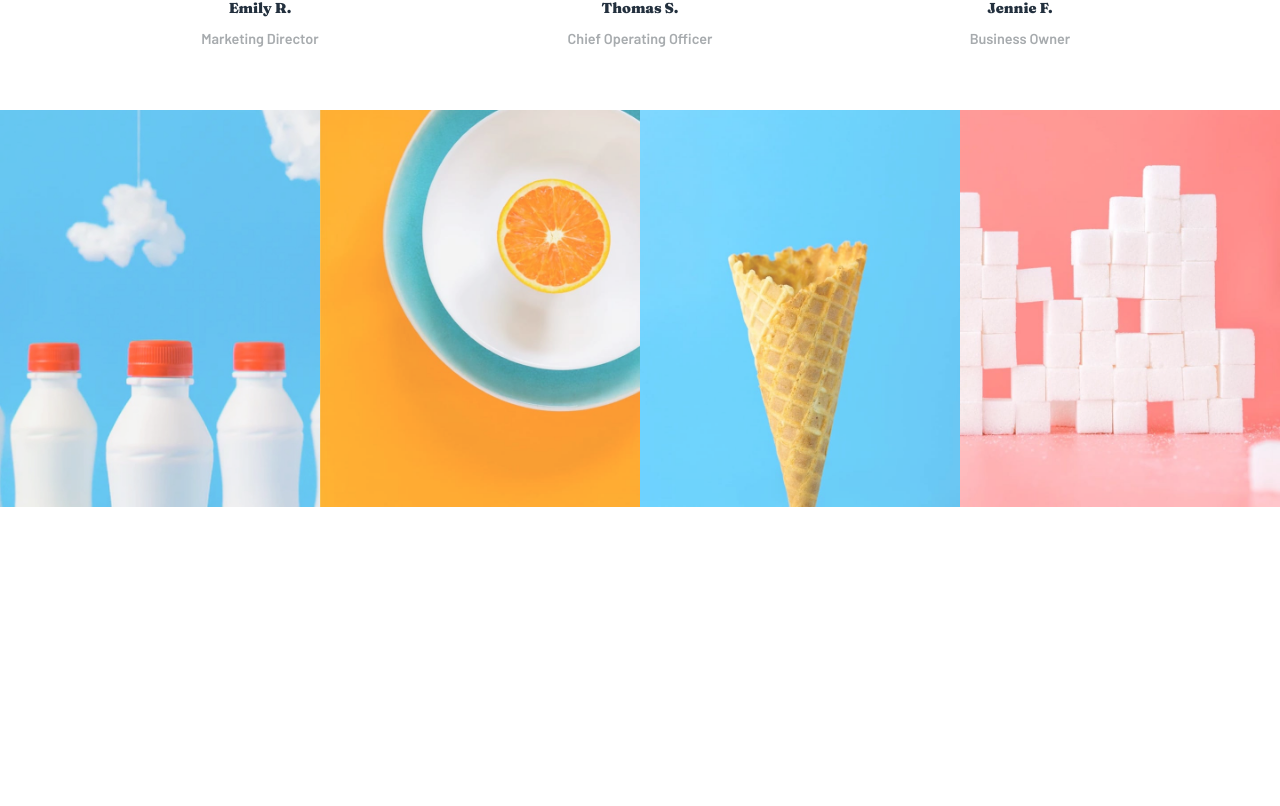
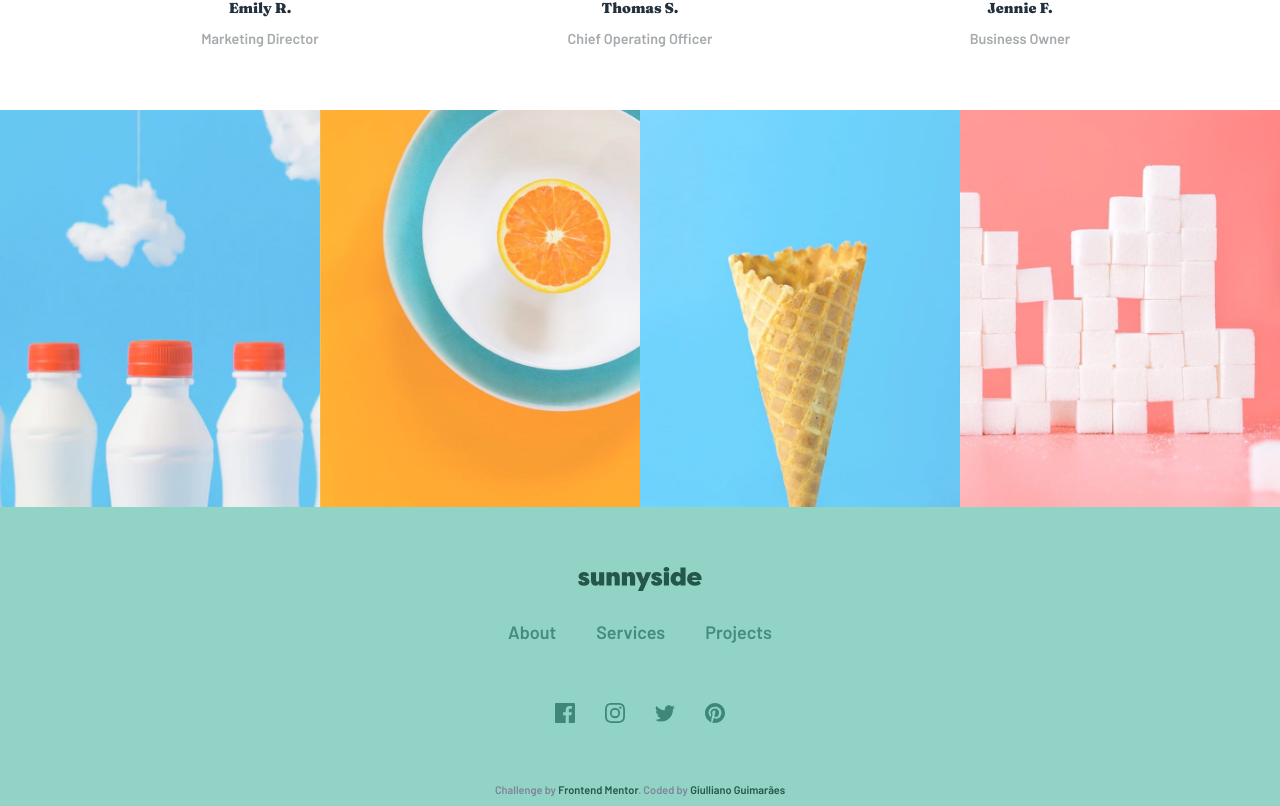
Before and after one commit to giullianoth/SunnysideAgencyLandingPage_FrontendMentor_React, a React (Vite) app: page / in a window 1280 px wide. Shown: the part 2739-3545 px from the top of the page. Before the commit the page ends 3246 px from the top, so only its background shows below. Built offline with nearby package versions, Linux system fonts and the light colour scheme.

Commit message:
footer section

```diff
--- a/src/App.jsx
+++ b/src/App.jsx
@@ -1,4 +1,4 @@
-// import Footer from "./components/page/Footer"
+import Footer from "./components/page/Footer"
 import Gallery from "./components/page/Gallery"
 import Header from "./components/page/Header"
 import Headline from "./components/page/Headline"
@@ -17,7 +17,7 @@ function App() {
         <Testimonials />
         <Gallery />
       </main>
-      {/* <Footer /> */}
+      <Footer />
     </>
   )
 }
--- /dev/null
+++ b/src/components/common/SocialMenu/SocialMenu.module.css
@@ -0,0 +1,6 @@
+.socialMenu {
+    display: flex;
+    justify-content: center;
+    align-items: center;
+    column-gap: 30px;
+}
--- /dev/null
+++ b/src/components/common/SocialMenu/index.jsx
@@ -0,0 +1,25 @@
+import styles from './SocialMenu.module.css'
+import facebookIcon from "../../../assets/images/icon-facebook.svg"
+import instagramIcon from "../../../assets/images/icon-instagram.svg"
+import twitterIcon from "../../../assets/images/icon-twitter.svg"
+import pinterestIcon from "../../../assets/images/icon-pinterest.svg"
+import SocialMenuItem from '../SocialMenuItem'
+import { socialMenu } from '../../../defs/definitions'
+
+const icons = [facebookIcon, instagramIcon, twitterIcon, pinterestIcon]
+
+const SocialMenu = () => {
+    return (
+        <ul className={styles.socialMenu}>
+            {socialMenu.map((item, index) => (
+                <SocialMenuItem
+                    key={`social-menu-item-${index + 1}`}
+                    icon={item.icon(icons[index])}
+                    platform={item.platform}
+                    url={item.url} />
+            ))}
+        </ul>
+    )
+}
+
+export default SocialMenu
--- /dev/null
+++ b/src/components/common/SocialMenuItem/SocialMenuItem.module.css
@@ -0,0 +1,9 @@
+.socialItem {
+    a {
+        opacity: 0.8;
+
+        &:hover {
+            opacity: 1;
+        }
+    }
+}
--- /dev/null
+++ b/src/components/common/SocialMenuItem/index.jsx
@@ -0,0 +1,13 @@
+import styles from './SocialMenuItem.module.css'
+
+const SocialMenuItem = ({ icon, platform, url }) => {
+    return (
+        <li className={styles.socialItem}>
+            <a href={url} target="_blank" rel="noopener noreferrer">
+                <img src={icon} alt={platform} title={platform} />
+            </a>
+        </li>
+    )
+}
+
+export default SocialMenuItem
--- /dev/null
+++ b/src/components/page/Footer/Footer.module.css
@@ -0,0 +1,47 @@
+.footer {
+    width: 100%;
+    background-color: var(--color-dark-moderate-cyan-footer-background);
+    text-align: center;
+    padding-inline: 20px;
+    padding-top: 60px;
+}
+
+.footer__title {
+    margin-inline: auto;
+    margin-bottom: 30px;
+    max-width: 124px;
+}
+
+.footer__menu {
+    margin-bottom: 60px;
+}
+
+.footer__menuItem {
+    a {
+        color: var(--color-dark-moderate-cyan-footer);
+
+        &:hover {
+            color: var(--color-dark-desatured-cyan-text);
+        }
+    }
+}
+
+.footer__social {
+    display: flex;
+    justify-content: center;
+}
+
+.footer__attribution {
+    padding-block: 60px 10px;
+    font-size: 11px;
+    text-align: center;
+    color: var(--color-dark-grayish-blue);
+
+    a {
+        color: var(--color-dark-desatured-cyan-text);
+
+        &:hover {
+            text-decoration: underline;
+        }
+    }
+}
--- /dev/null
+++ b/src/components/page/Footer/index.jsx
@@ -0,0 +1,31 @@
+import styles from './Footer.module.css'
+import logo from "../../../assets/images/logo2.svg"
+import MainMenu from '../../common/MainMenu'
+import SocialMenu from '../../common/SocialMenu'
+
+const Footer = () => {
+    return (
+        <footer className={styles.footer}>
+            <div className={styles.footer__title}>
+                <a href="#">
+                    <img src={logo} alt="Sunnyside" />
+                </a>
+            </div>
+
+            <nav className={styles.footer__menu}>
+                <MainMenu menuItemClassName={styles.footer__menuItem} />
+            </nav>
+
+            <nav className={styles.footer__social}>
+                <SocialMenu />
+            </nav>
+
+            <div className={styles.footer__attribution}>
+                Challenge by <a href="http://www.frontendmentor.io?ref=challenge" target="_blank" rel="noopener noreferrer">Frontend Mentor</a>.
+                Coded by <a href="http://github.com/giullianoth" target="_blank" rel="noopener noreferrer">Giulliano Guimarães</a>
+            </div>
+        </footer>
+    )
+}
+
+export default Footer
```
